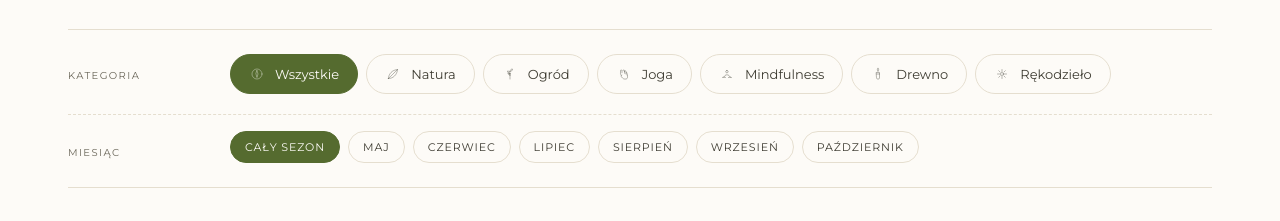
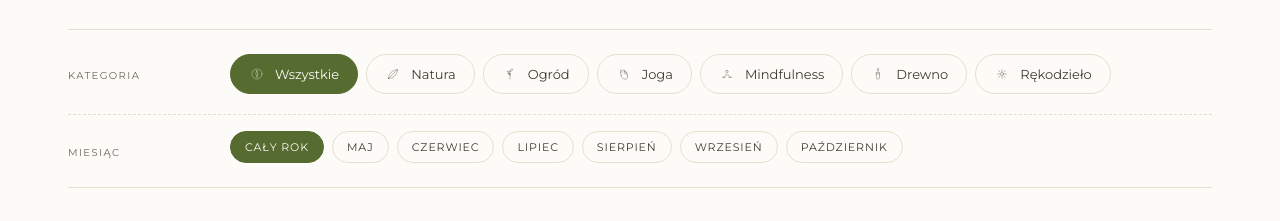
Before and after one commit to pasikonik/dolinaharmonii_frontend, a Nuxt app: page /warsztaty in a window 1280 px wide. Shown: the part 1380-1601 px from the top of the page. Built offline with nearby package versions, Linux system fonts and the light colour scheme; a web font is replaced by a local one.

Commit message:
fix gallery on desktop

```diff
--- a/app/components/DhLightbox.vue
+++ b/app/components/DhLightbox.vue
@@ -141,7 +141,7 @@ onUnmounted(() => window.removeEventListener('keydown', onKey))
 .lb-main {
   flex: 1;
   display: flex;
-  align-items: center;
+  align-items: stretch;
   min-height: 0;
   padding: 56px 80px 16px;
   position: relative;
--- a/app/pages/warsztaty/index.vue
+++ b/app/pages/warsztaty/index.vue
@@ -28,7 +28,7 @@ const CATEGORIES_RAW = [
 const CATEGORIES = computed(() => CATEGORIES_RAW.map(c => ({ ...c, label: t(c.label_pl, c.label_en) })))
 
 const MONTHS_RAW = [
-  { id: 'all', label_pl: 'Cały sezon',  label_en: 'Full season' },
+  { id: 'all', label_pl: 'Cały rok',    label_en: 'All year around' },
   { id: 'maj', label_pl: 'Maj',         label_en: 'May' },
   { id: 'cze', label_pl: 'Czerwiec',    label_en: 'June' },
   { id: 'lip', label_pl: 'Lipiec',      label_en: 'July' },
```
